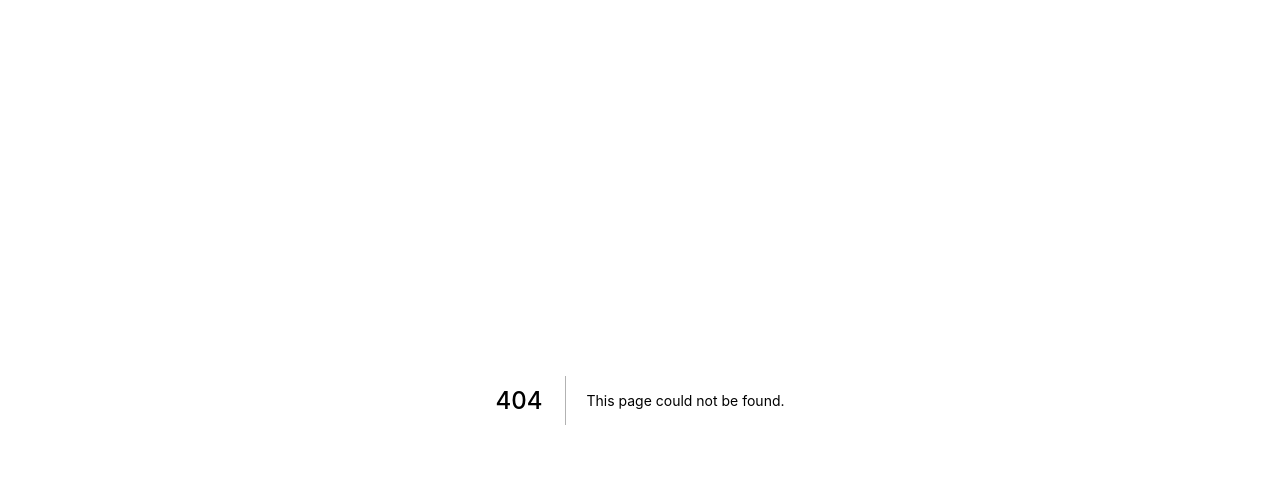
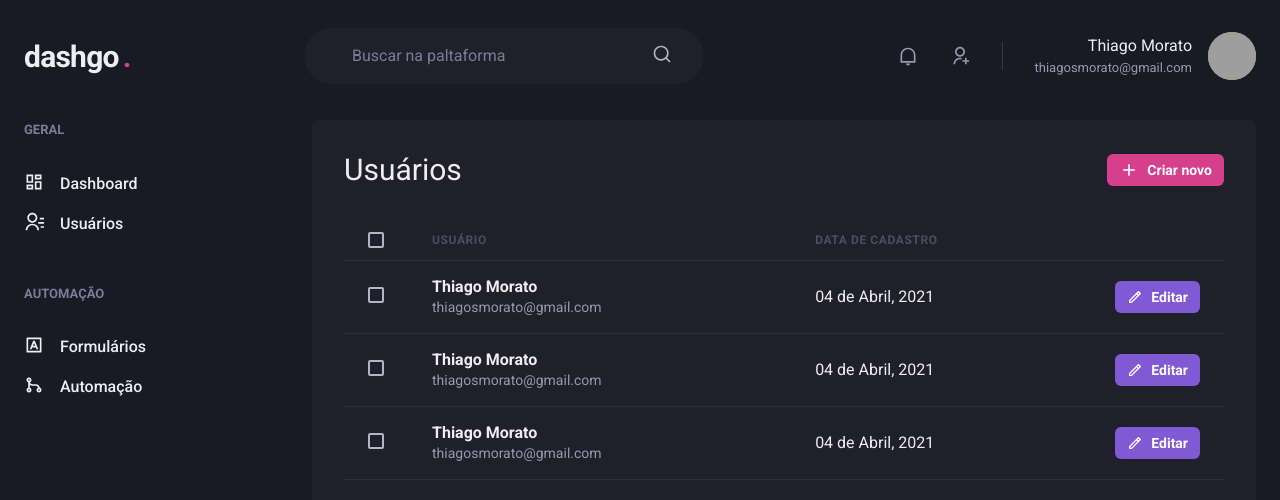
Before and after one commit to ThiagoSilvaMorato/Dashgo-Ignite, a Next.js app: page /users in a window 1280 px wide. Before the commit this address had no page. Shown: the top 500 px of the page. Built offline with nearby package versions, Linux system fonts and the light colour scheme; grey boxes are pictures that could not be loaded.

Commit message:
Página: Lista de Usuários

```diff
--- /dev/null
+++ b/src/pages/users/index.tsx
@@ -0,0 +1,134 @@
+import {
+  Box,
+  Button,
+  Checkbox,
+  Flex,
+  Heading,
+  Icon,
+  Table,
+  Tbody,
+  Td,
+  Text,
+  Th,
+  Thead,
+  Tr,
+} from "@chakra-ui/react";
+import { RiAddLine, RiPencilLine } from "react-icons/ri";
+import { Sidebar } from "../../components/Form/Sidebar";
+import { Header } from "../../components/Header";
+
+export default function UserList() {
+  return (
+    <Box>
+      <Header />
+
+      <Flex w='100%' my='6' maxWidth={1480} mx='auto' px='6'>
+        <Sidebar />
+
+        <Box flex='1' borderRadius={8} bg='gray.800' p='8'>
+          <Flex mb='8' justify='space-between' align='center'>
+            <Heading size='lg' fontWeight='normal'>
+              Usuários
+            </Heading>
+
+            <Button
+              as='a'
+              size='sm'
+              fontSize='sm'
+              colorScheme='pink'
+              leftIcon={<Icon as={RiAddLine} fontSize='20' />}>
+              Criar novo
+            </Button>
+          </Flex>
+
+          <Table colorScheme='whiteAlpha'>
+            <Thead>
+              <Tr>
+                <Th px='6' color='gray.300' width='8'>
+                  <Checkbox colorScheme='pink' />
+                </Th>
+                <Th>Usuário</Th>
+                <Th>Data de cadastro</Th>
+                <Th width='8'></Th>
+              </Tr>
+            </Thead>
+            <Tbody>
+              <Tr>
+                <Td px='6'>
+                  <Checkbox colorScheme='pink' />
+                </Td>
+                <Td>
+                  <Box>
+                    <Text fontWeight='bold'>Thiago Morato</Text>
+                    <Text fontSize='sm' color='gray.300'>
+                      thiagosmorato@gmail.com
+                    </Text>
+                  </Box>
+                </Td>
+                <Td>04 de Abril, 2021</Td>
+                <Td>
+                  <Button
+                    as='a'
+                    size='sm'
+                    fontSize='sm'
+                    colorScheme='purple'
+                    leftIcon={<Icon as={RiPencilLine} fontSize='16' />}>
+                    Editar
+                  </Button>
+                </Td>
+              </Tr>
+              <Tr>
+                <Td px='6'>
+                  <Checkbox colorScheme='pink' />
+                </Td>
+                <Td>
+                  <Box>
+                    <Text fontWeight='bold'>Thiago Morato</Text>
+                    <Text fontSize='sm' color='gray.300'>
+                      thiagosmorato@gmail.com
+                    </Text>
+                  </Box>
+                </Td>
+                <Td>04 de Abril, 2021</Td>
+                <Td>
+                  <Button
+                    as='a'
+                    size='sm'
+                    fontSize='sm'
+                    colorScheme='purple'
+                    leftIcon={<Icon as={RiPencilLine} fontSize='16' />}>
+                    Editar
+                  </Button>
+                </Td>
+              </Tr>
+              <Tr>
+                <Td px='6'>
+                  <Checkbox colorScheme='pink' />
+                </Td>
+                <Td>
+                  <Box>
+                    <Text fontWeight='bold'>Thiago Morato</Text>
+                    <Text fontSize='sm' color='gray.300'>
+                      thiagosmorato@gmail.com
+                    </Text>
+                  </Box>
+                </Td>
+                <Td>04 de Abril, 2021</Td>
+                <Td>
+                  <Button
+                    as='a'
+                    size='sm'
+                    fontSize='sm'
+                    colorScheme='purple'
+                    leftIcon={<Icon as={RiPencilLine} fontSize='16' />}>
+                    Editar
+                  </Button>
+                </Td>
+              </Tr>
+            </Tbody>
+          </Table>
+        </Box>
+      </Flex>
+    </Box>
+  );
+}
```
